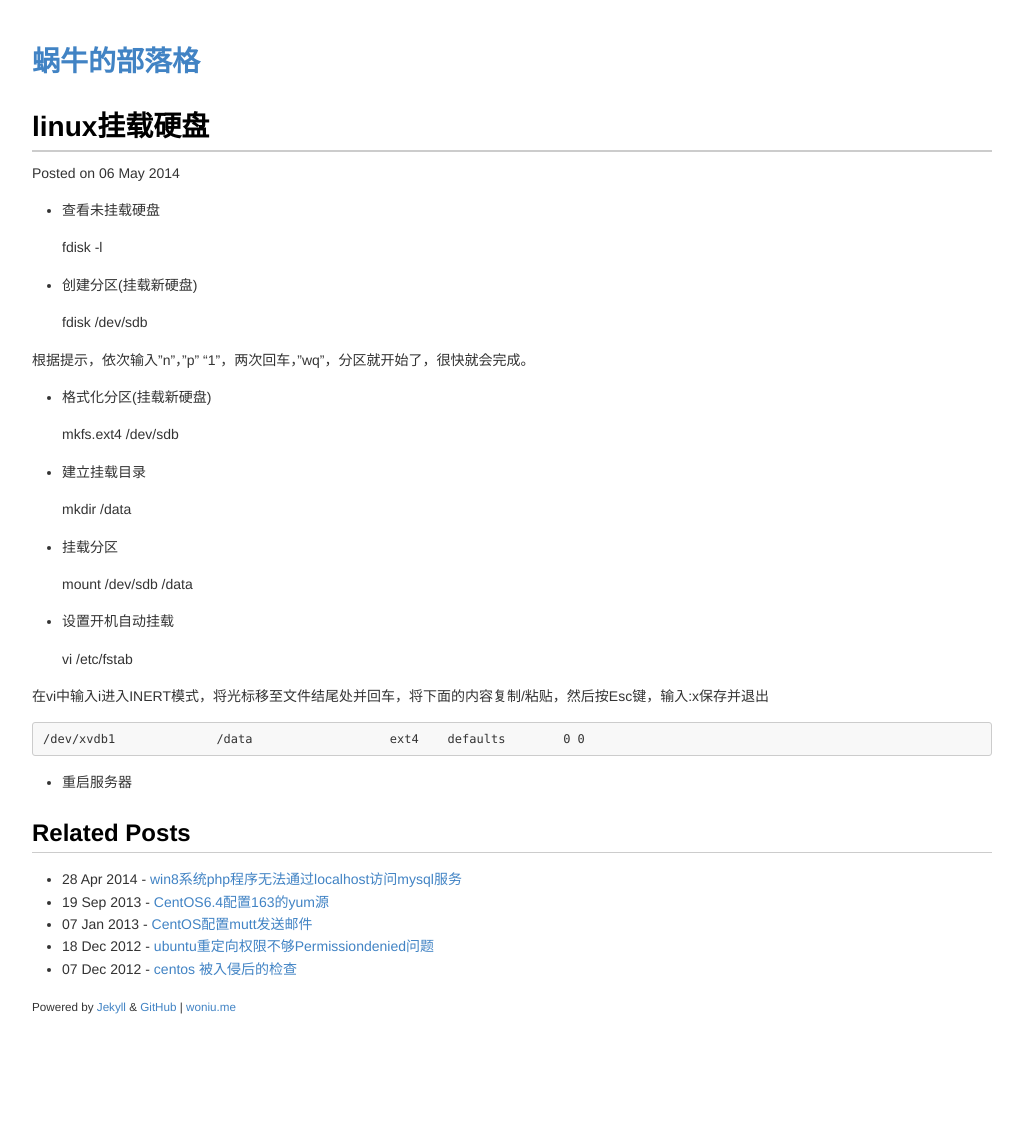
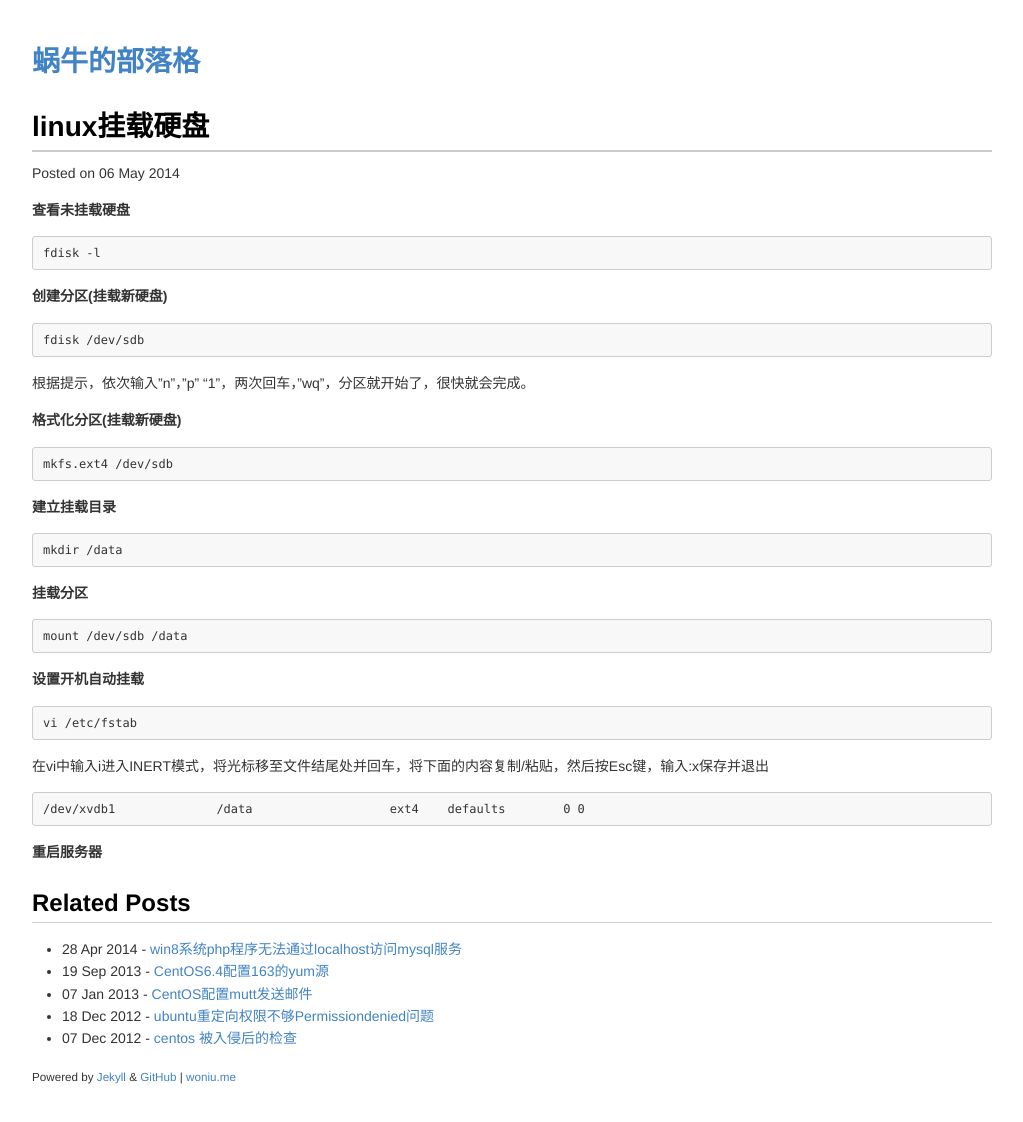
Before and after one commit to peng2089/dp.github.io, a Jekyll site: the page built from _posts/2014-05-06-linux挂载硬盘.md, in a window 1280 px wide. Shown: the whole page, without its empty margins (128-1151 px from the left). Built offline with Jekyll 4.4.1, drawn with Linux system fonts in a browser that asks for light colours; before the commit the page ends 1053 px from its top, so only the background shows below that.

Commit message:
change files

```diff
--- a/_posts/2014-05-06-linux挂载硬盘.md
+++ b/_posts/2014-05-06-linux挂载硬盘.md
@@ -5,30 +5,30 @@ description: linux挂载硬盘
 tags: [ 挂载,centos,linux ]
 ---
 
-- 查看未挂载硬盘
+**查看未挂载硬盘**
 
 	fdisk -l
 
-- 创建分区(挂载新硬盘)
+**创建分区(挂载新硬盘)**
 
 	fdisk /dev/sdb
 
 
 根据提示，依次输入"n"，"p" "1"，两次回车，"wq"，分区就开始了，很快就会完成。
 
-- 格式化分区(挂载新硬盘)
+**格式化分区(挂载新硬盘)**
 
 	mkfs.ext4 /dev/sdb
 
-- 建立挂载目录
+**建立挂载目录**
 
 	mkdir /data
 
-- 挂载分区
+**挂载分区**
 
 	mount /dev/sdb /data
 
-- 设置开机自动挂载
+**设置开机自动挂载**
 
 	vi /etc/fstab
 
@@ -36,4 +36,4 @@ tags: [ 挂载,centos,linux ]
 
 	/dev/xvdb1              /data                   ext4    defaults        0 0
 
-- 重启服务器
+**重启服务器**
```
